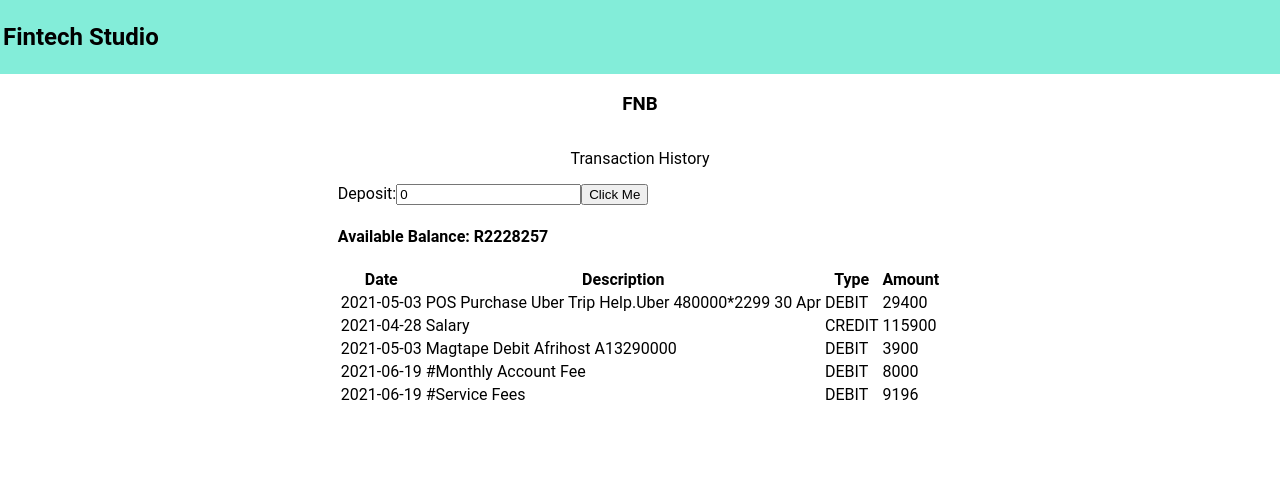
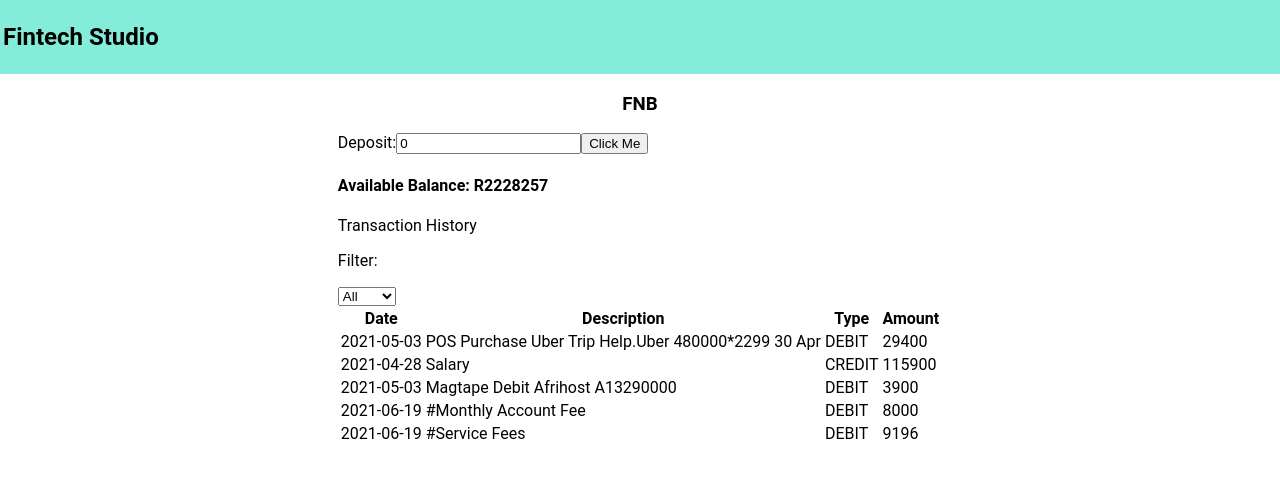
Before and after one commit to OkayAobakwe/wallet, a Next.js app: page / in a window 1280 px wide. Shown: the top 478 px of the page. Built offline with nearby package versions, Linux system fonts and the light colour scheme.

Commit message:
chore(filters): add filters to transaction types

```diff
--- a/components/Transactions.js
+++ b/components/Transactions.js
@@ -5,17 +5,20 @@ import { data } from "../utils/data"
 export const Transactions = () => {
 
   const [transactions, setTransactions] = useState([])
+  const [filteredTransactions, setFilteredTransactions] = useState([])
+  const [filtered, setFiltered] = useState(false)
   const [deposit, setDeposit] = useState(0)
   const [availableBalance, setAvailableBalance] = useState(0)
 
-  const tableRows = transactions.map((info) => (
+  const tableRows = (transactions) => (
+    transactions.map((info) => (
       <tr>
         <td>{info.postingDate.slice(0, 10)}</td>
         <td>{info.description}</td>
         <td>{info.type}</td>
         <td>{info.amount}</td>
       </tr>
-  ))
+  )))
 
   const addRows = (data) => {
     const totalTransactions = transactions.length;
@@ -45,13 +48,32 @@ export const Transactions = () => {
     setTransactions(data[0].transactions)
     setAvailableBalance(data[0].openingBalance)
   }, [])
-  console.log(transactions)
+  console.log(filteredTransactions)
   return(
     <div>
       <label>Deposit:</label>
       <input type="number" value={deposit} onChange={changeDeposit} />
       <button onClick={transferValue}>Click Me</button>
       <h4>Available Balance: R{availableBalance}</h4>
+      <p>Transaction History</p>
+      <p>Filter:</p>
+      <select
+        name="filter"
+        onChange={(e) => {
+          setFiltered(true)
+          e.target.value === "debit" ?
+            setFilteredTransactions(
+              transactions.filter(transactionType => transactionType.type === 'DEBIT'))
+            : e.target.value === "credit" ?
+              setFilteredTransactions(
+                transactions.filter(transactionType => transactionType.type === 'CREDIT'))
+              : setFilteredTransactions(transactions)
+        }}
+      >
+        <option value="all">All</option>
+        <option value="debit">Debit</option>
+        <option value="credit">Credit</option>
+      </select>
       <table>
         <thead>
           <tr>
@@ -61,7 +83,7 @@ export const Transactions = () => {
             <th>Amount</th>
           </tr>
         </thead>
-        <tbody>{tableRows}</tbody>
+        <tbody>{!filtered ? tableRows(transactions) : tableRows(filteredTransactions)}</tbody>
       </table>
     </div>
   )
--- a/pages/index.js
+++ b/pages/index.js
@@ -17,7 +17,6 @@ export default function Home() {
       <Navbar />
       <main className={styles.main}>
         <h3>{data[0].bankName}</h3>
-        <p>Transaction History</p>
         <Transactions/>
       </main>
     </div>
```
Lines whose indentation alone changed are shown as unchanged.
